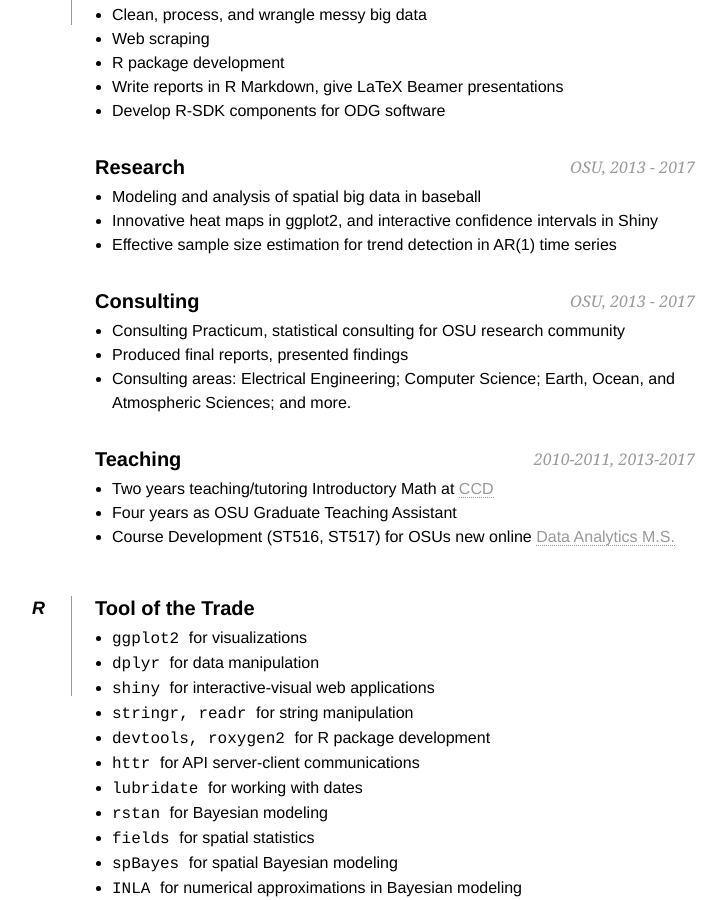
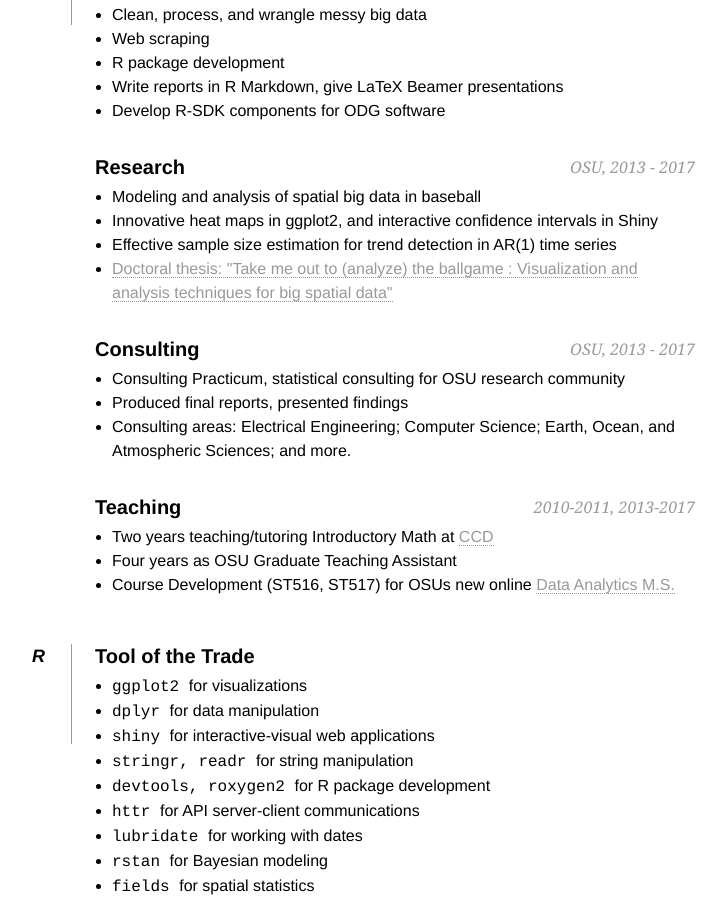
Before and after one commit to cwcomiskey/cwcomiskey.github.io, a Jekyll site: the page index.html, which Jekyll copies as it is, in a window 1280 px wide and 900 px high, scrolled down 881 px. Shown: the whole window, without its empty margins (345-1071 px from the left). Built offline with Jekyll 4.4.1, drawn with Linux system fonts in a browser that asks for light colours.

Commit message:
Add thesis link

```diff
--- a/index.html
+++ b/index.html
@@ -126,6 +126,9 @@
                     <li>Modeling and analysis of spatial big data in baseball</li>
                     <li>Innovative heat maps in ggplot2, and interactive confidence intervals in Shiny</li>
                     <li>Effective sample size estimation for trend detection in AR(1) time series</li>
+		    <li> <a href="https://ir.library.oregonstate.edu/concern/graduate_thesis_or_dissertations/37720j172">
+			    Doctoral thesis: "Take me out to (analyze) the ballgame :
+			    Visualization and analysis techniques for big spatial data" </a> </li>
                 </ul>
 
                 <h2> Consulting <span>  OSU, 2013 - 2017</span></h2>
```
